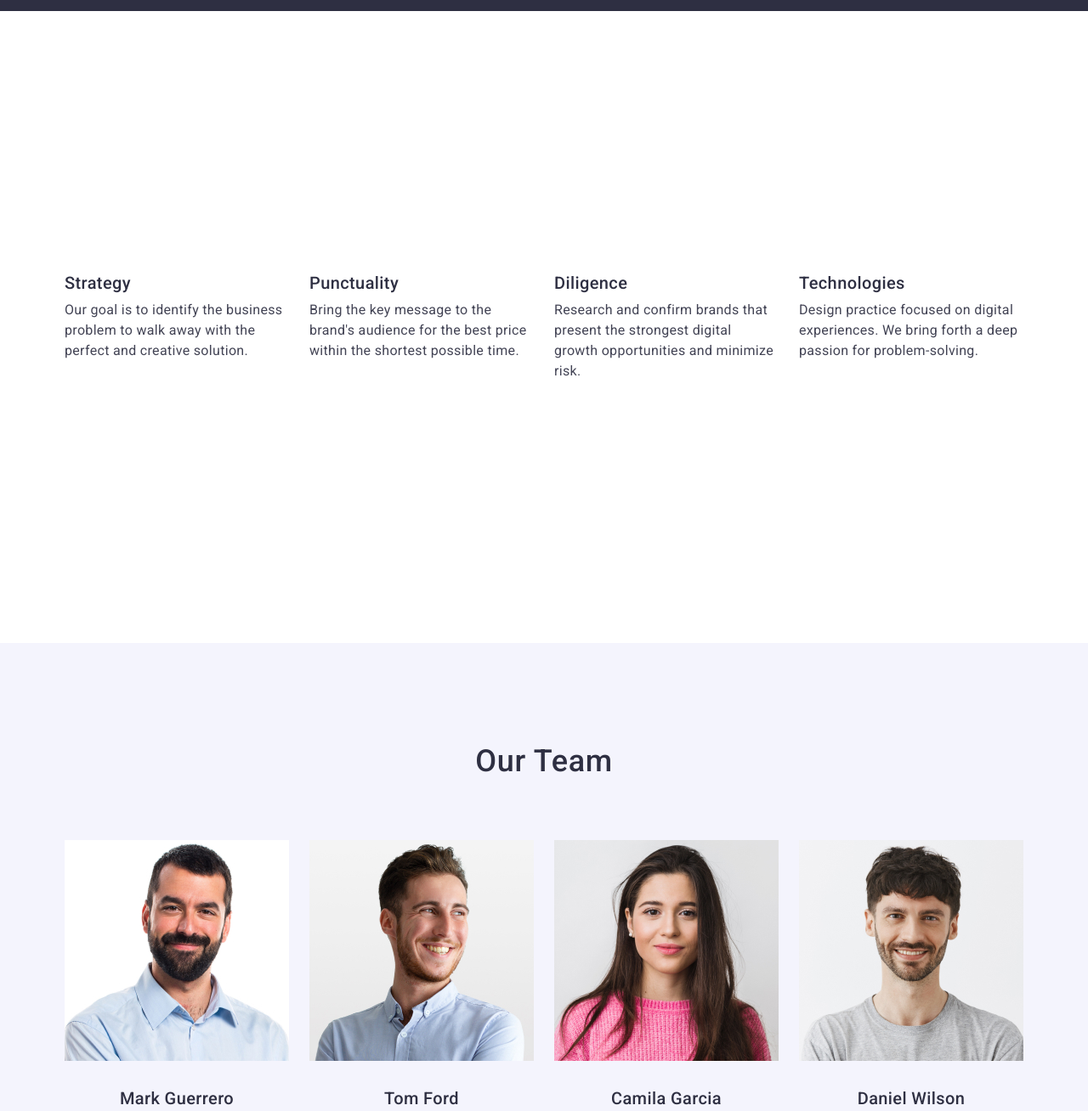
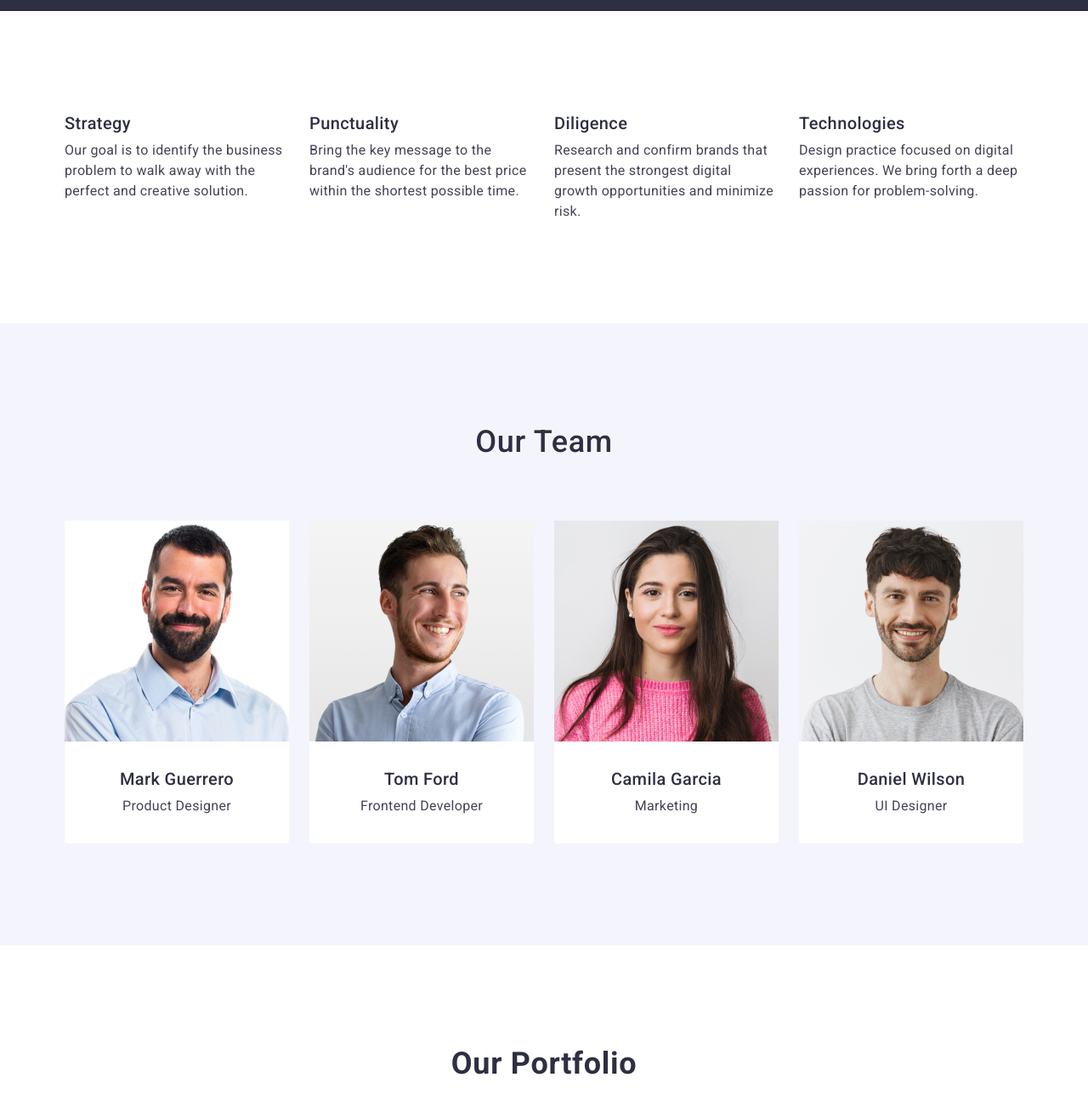
Before and after one commit to ArtemGoiT/goit-markup-hw-03, a plain HTML site: page index.html in a window 1280 px wide. Shown: the part 660-1968 px from the top of the page at 85% size. Drawn offline with nearby package versions, Linux system fonts and the light colour scheme.

Commit message:
FixMentor

```diff
--- a/css/styels.css
+++ b/css/styels.css
@@ -185,7 +185,7 @@ cursor: pointer;}
 
 .main-list {display: flex;
   gap: 24px;
-  padding: 188px 0;
+
 
 }
 
@@ -215,7 +215,6 @@ letter-spacing: 0.02em;
 .section-photo {background-color: #f4f4fd;
   color: #2e2f42;
   font-size: 36px;
-  font-weight: 700;
   line-height: 1.11;
   letter-spacing: 0.02em;
   text-transform: capitalize;
@@ -240,7 +239,7 @@ letter-spacing: 0.02em;
 
 .photo-item {
   width: calc((100% - 72px)/4);
-
+background-color: #fff;
     border-radius: 0px 0px 4px 4px;}
 
 
```
Also changed, not shown: index.html (+30 -2 lines).
